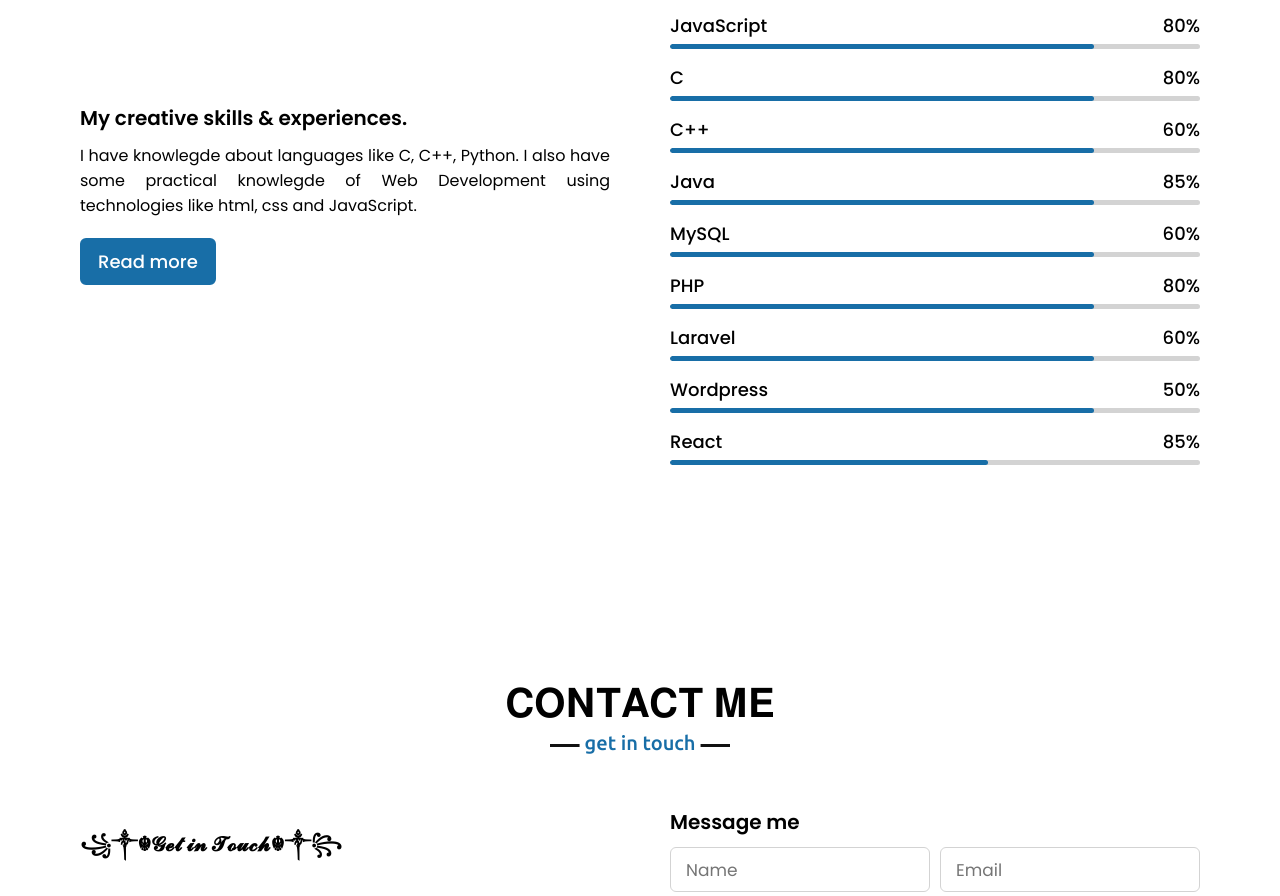
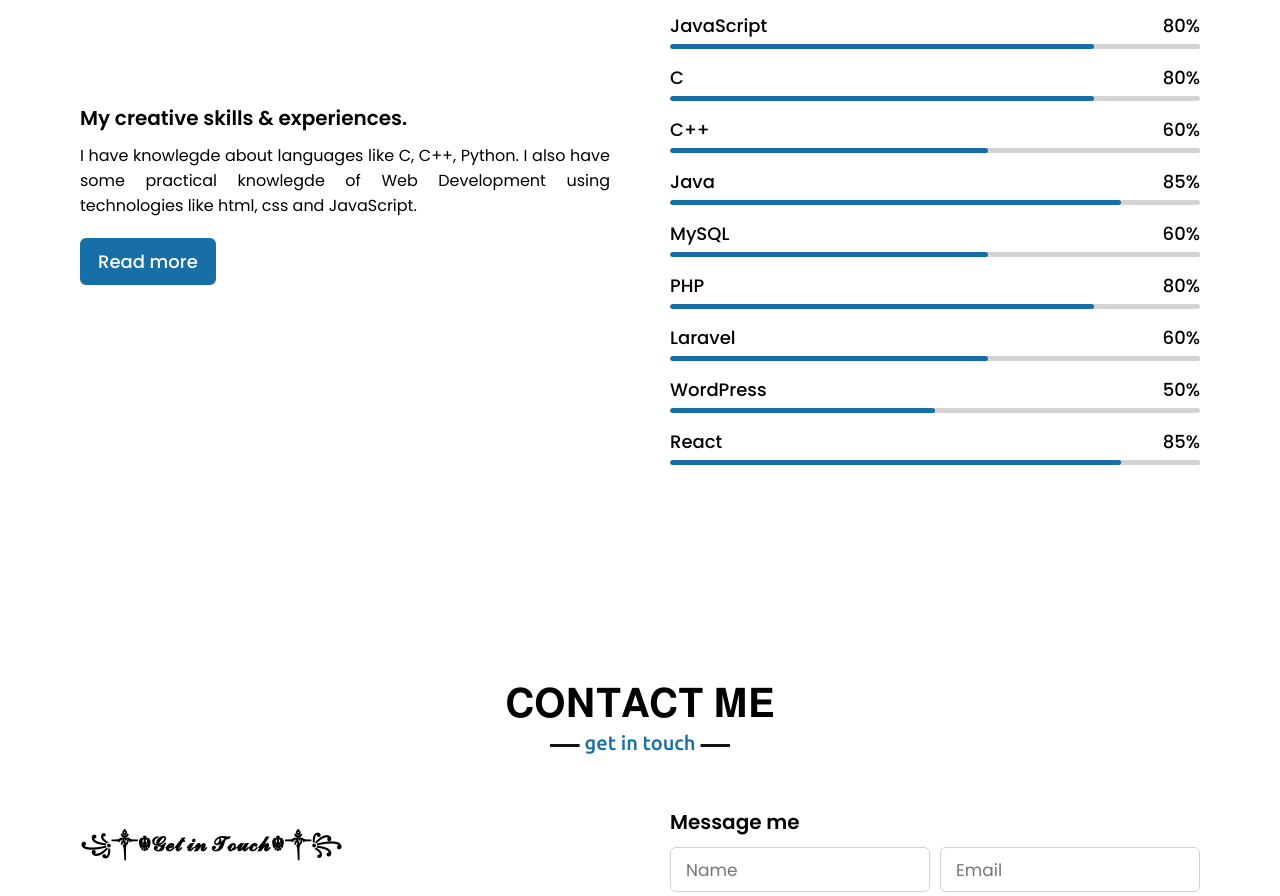
Before and after one commit to Vikash-13/Portfolio, a plain HTML site: page index.html in a window 1280 px wide. Shown: the part 2386-3282 px from the top of the page. Drawn offline with nearby package versions, Linux system fonts and the light colour scheme.

Commit message:
Update index.html

```diff
--- a/index.html
+++ b/index.html
@@ -104,83 +104,51 @@
                 </div>
                 <div class="column right">
                     <div class="bars">
-                        <div class="info">
-                            <span>HTML</span>
-                            <span>90%</span>
-                        </div>
+                        <div class="info"><span>HTML</span><span>90%</span></div>
                         <div class="line html"></div>
                     </div>
                     <div class="bars">
-                        <div class="info">
-                            <span>CSS</span>
-                            <span>80%</span>
-                        </div>
+                        <div class="info"><span>CSS</span><span>80%</span></div>
                         <div class="line css"></div>
                     </div>
                     <div class="bars">
-                        <div class="info">
-                            <span>JavaScript</span>
-                            <span>80%</span>
-                        </div>
+                        <div class="info"><span>JavaScript</span><span>80%</span></div>
                         <div class="line js"></div>
                     </div>
                     <div class="bars">
-                        <div class="info">
-                            <span>C</span>
-                            <span>80%</span>
-                        </div>
+                        <div class="info"><span>C</span><span>80%</span></div>
+                        <div class="line c"></div>
+                    </div>
+                    <div class="bars">
+                        <div class="info"><span>C++</span><span>60%</span></div>
+                        <div class="line cpp"></div>
+                    </div>
+                    <div class="bars">
+                        <div class="info"><span>Java</span><span>85%</span></div>
+                        <div class="line java"></div>
+                    </div>
+                    <div class="bars">
+                        <div class="info"><span>MySQL</span><span>60%</span></div>
+                        <div class="line mysql"></div>
+                    </div>
+                    <div class="bars">
+                        <div class="info"><span>PHP</span><span>80%</span></div>
                         <div class="line php"></div>
                     </div>
                     <div class="bars">
-                        <div class="info">
-                            <span>C++</span>
-                            <span>60%</span>
-                        </div>
-                        <div class="line php"></div>
+                        <div class="info"><span>Laravel</span><span>60%</span></div>
+                        <div class="line laravel"></div>
                     </div>
                     <div class="bars">
-                        <div class="info">
-                            <span>Java</span>
-                            <span>85%</span>
-                        </div>
-                        <div class="line php"></div>
+                        <div class="info"><span>WordPress</span><span>50%</span></div>
+                        <div class="line wordpress"></div>
                     </div>
                     <div class="bars">
-                        <div class="info">
-                            <span>MySQL</span>
-                            <span>60%</span>
-                        </div>
-                        <div class="line php"></div>
-                    </div>
-                     <div class="bars">
-                        <div class="info">
-                            <span>PHP</span>
-                            <span>80%</span>
-                        </div>
-                        <div class="line php"></div>
-                    </div>
-                     <div class="bars">
-                        <div class="info">
-                            <span>Laravel</span>
-                            <span>60%</span>
-                        </div>
-                        <div class="line php"></div>
-                    </div>
-                     <div class="bars">
-                        <div class="info">
-                            <span>Wordpress</span>
-                            <span>50%</span>
-                        </div>
-                        <div class="line php"></div>
-                    </div>
-                    <div class="bars">
-                        <div class="info">
-                            <span>React</span>
-                            <span>85%</span>
-                        </div>
-                        <div class="line mysql"></div>
+                        <div class="info"><span>React</span><span>85%</span></div>
+                        <div class="line react"></div>
                     </div>
                 </div>
+
             </div>
         </div>
     </section>
```
